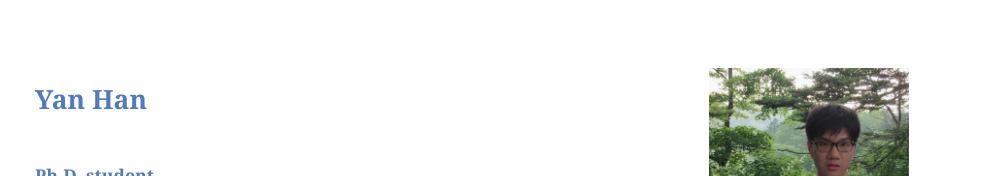
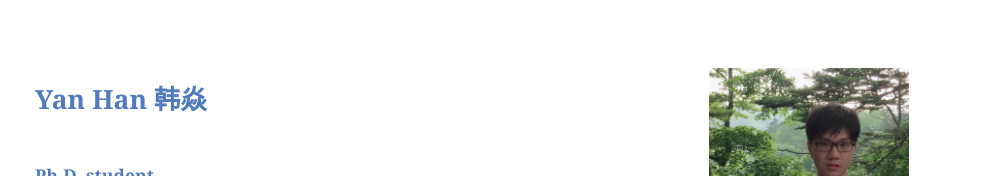
Before and after one commit to yannhan/yannhan.github.io, a plain HTML site: page index.html in a window 1280 px wide. Shown: the top 176 px of the page, without its empty margins (144-1135 px from the left). Drawn offline with Linux system fonts and the light colour scheme.

Commit message:
Update index.html

```diff
--- a/index.html
+++ b/index.html
@@ -27,7 +27,7 @@
 		<tr>
 			<td width="670">
 				<div id="toptitle">
-					<h1>Yan Han<h1>
+					<h1>Yan Han 韩焱<h1>
 				</div>
 
 				<h3>Ph.D. student</h3>
```
